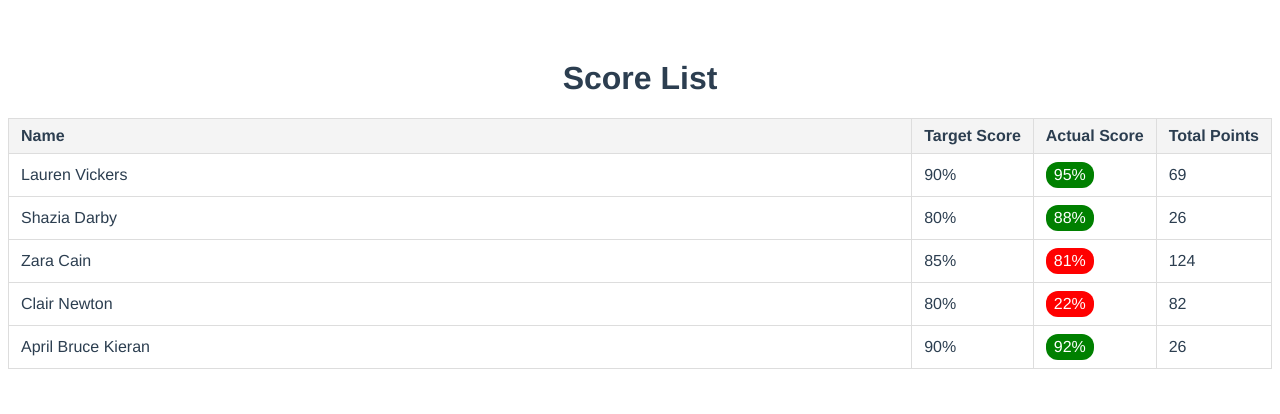
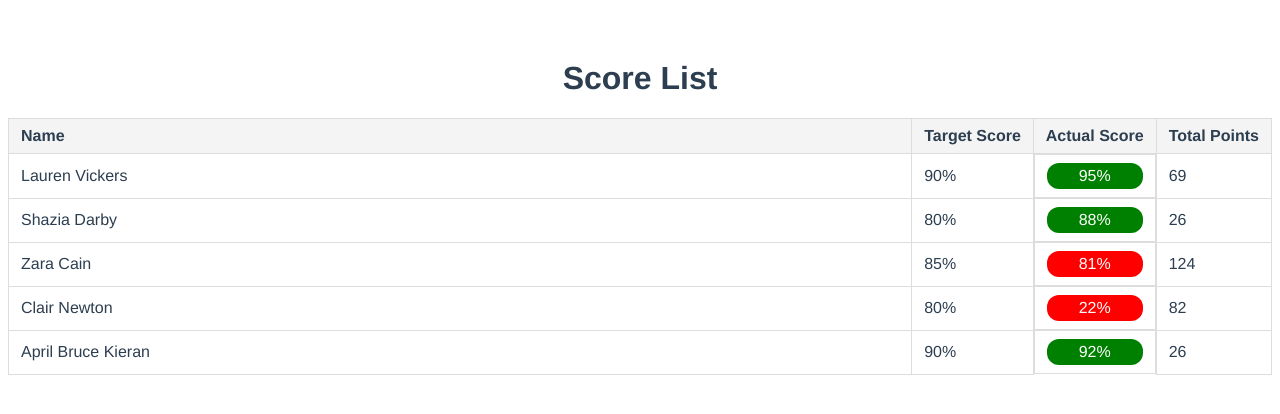
Before and after one commit to randomeizer/daelibs_interview, a Vue app in the folder daelibs-frontend/: page / in a window 1280 px wide. Shown: the top 414 px of the page. Built offline with nearby package versions, Linux system fonts and the light colour scheme.

Commit message:
Improved Actual Score display

```diff
--- a/daelibs-frontend/src/components/ScoreList.vue
+++ b/daelibs-frontend/src/components/ScoreList.vue
@@ -14,7 +14,7 @@
         <tr v-for="(item, index) in data" :key="index">
           <td>{{ item.name }}</td>
           <td>{{ item.target }}%</td>
-          <td>
+          <td class="score-cell">
             <div :class="{'score-box': true, 'green': item.actual >= item.target, 'red': item.actual < item.target}">
               {{ item.actual }}%
             </div>
@@ -60,11 +60,19 @@ tr:hover {
   background-color: #f1f1f1;
 }
 
+.score-cell {
+  display: flex;
+  align-items: center;
+  justify-content: center;
+}
+
 .score-box {
   padding: 4px 8px;
   border-radius: 12px;
   color: white;
-  display: inline-block;
+  text-align: center;
+  width: 100%; /* Ensure the box takes the full width of the cell */
+  max-width: 100px; /* Optional: Set a max-width if needed */
 }
 
 .green {
```
